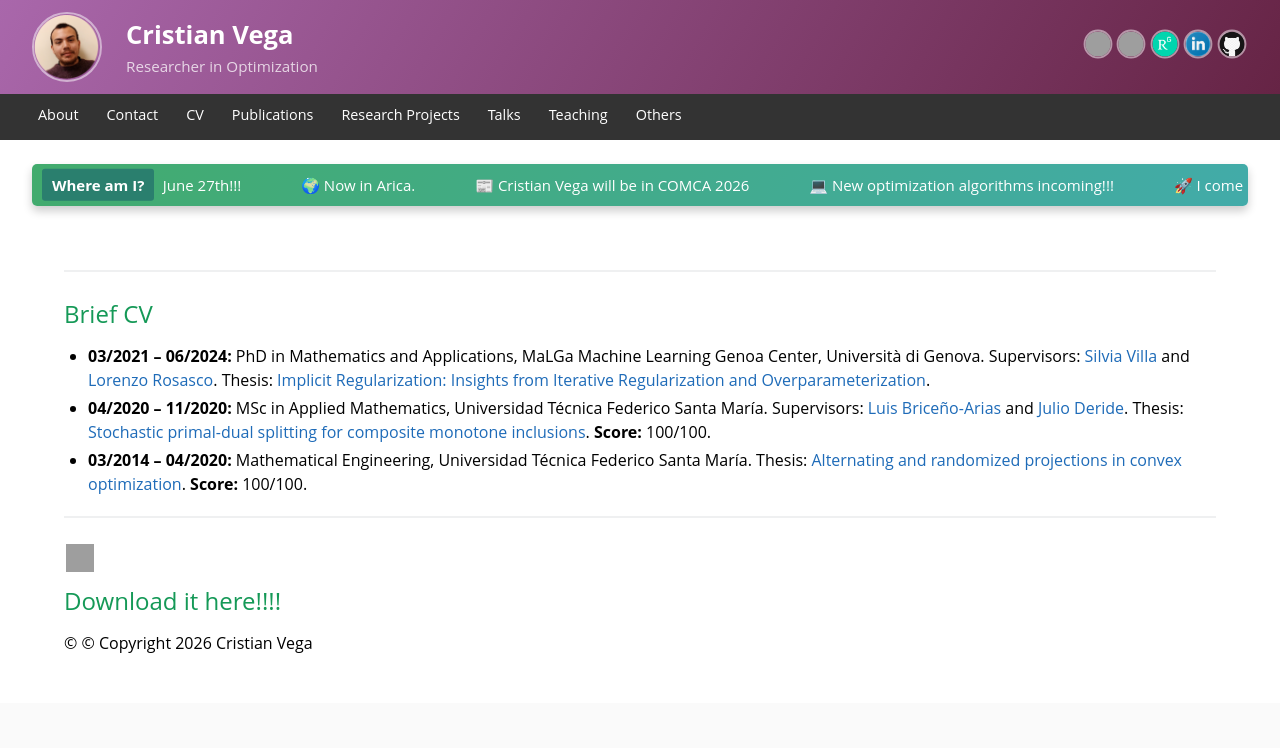
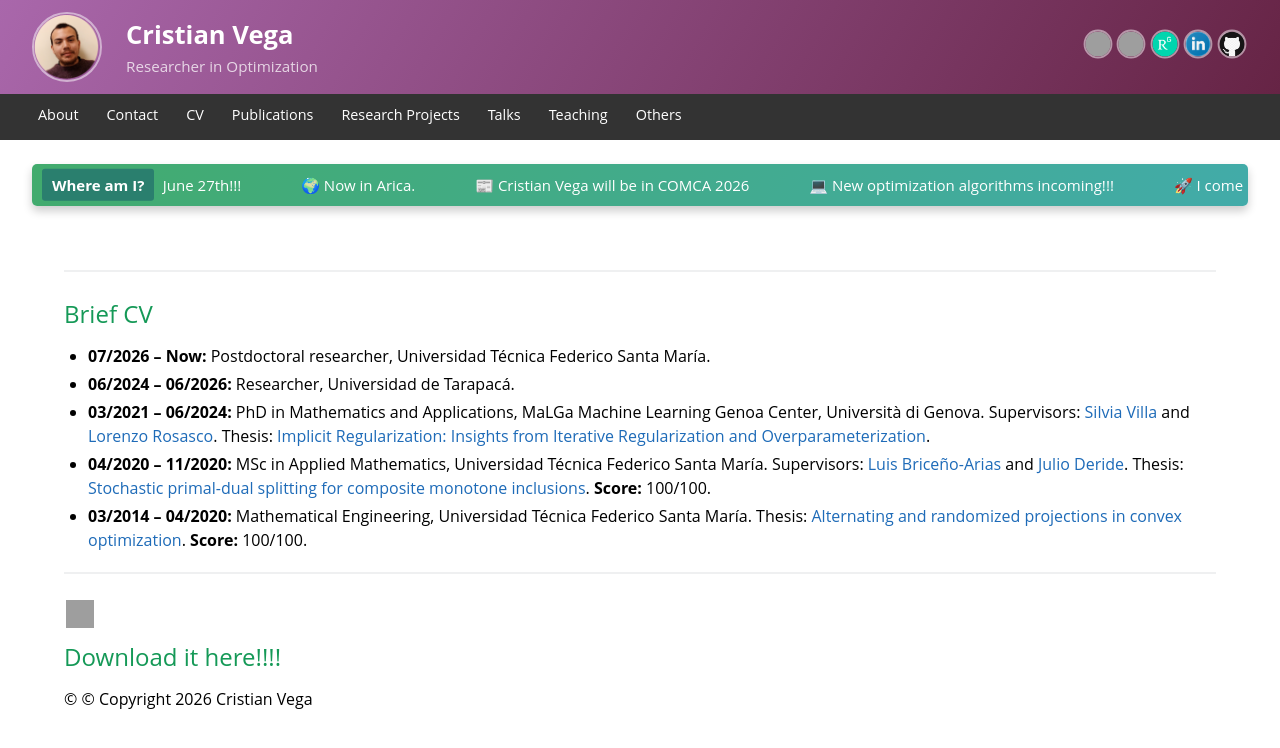
Before and after one commit to cristianvega1995/cristianvega1995.github.io, a Jekyll site: the page CV.html, which Jekyll copies as it is, in a window 1280 px wide. Shown: the top 748 px of the page. Built offline with Jekyll 4.4.1, drawn with Linux system fonts in a browser that asks for light colours; grey boxes are pictures that could not be loaded.

Commit message:
Add recent academic positions to CV

```diff
--- a/CV.html
+++ b/CV.html
@@ -299,6 +299,8 @@
     <!-- CV -->
     <h2 id="cv">Brief CV</h2>
     <ul>
+        <li><strong>07/2026 – Now:</strong> Postdoctoral researcher, Universidad Técnica Federico Santa María.</li>
+        <li><strong>06/2024 – 06/2026:</strong> Researcher, Universidad de Tarapacá.</li>
         <li><strong>03/2021 – 06/2024:</strong> PhD in Mathematics and Applications, MaLGa Machine Learning Genoa Center, Università di Genova. Supervisors: <a href="https://rubrica.unige.it/personale/UkNHXVlo">Silvia Villa</a> and <a href="https://web.mit.edu/lrosasco/www/">Lorenzo Rosasco</a>. Thesis: <a href="https://tesidottorato.depositolegale.it/bitstream/20.500.14242/157194/1/phdunige_4963312.pdf">Implicit Regularization: Insights from Iterative Regularization and Overparameterization</a>.</li>
         <li><strong>04/2020 – 11/2020:</strong> MSc in Applied Mathematics, Universidad Técnica Federico Santa María. Supervisors: <a href="http://lbriceno.mat.utfsm.cl/">Luis Briceño-Arias</a> and <a href="https://sites.google.com/view/deride-home">Julio Deride</a>. Thesis: <a href="https://repositorio.usm.cl/server/api/core/bitstreams/93020de3-e1d0-42fe-9b58-7c2486c1930f/content">Stochastic primal-dual splitting for composite monotone inclusions</a>. <strong>Score:</strong> 100/100.</li>
         <li><strong>03/2014 – 04/2020:</strong> Mathematical Engineering, Universidad Técnica Federico Santa María. Thesis: <a href="https://repositorio.usm.cl/server/api/core/bitstreams/93020de3-e1d0-42fe-9b58-7c2486c1930f/content">Alternating and randomized projections in convex optimization</a>. <strong>Score:</strong> 100/100.</li>
```
